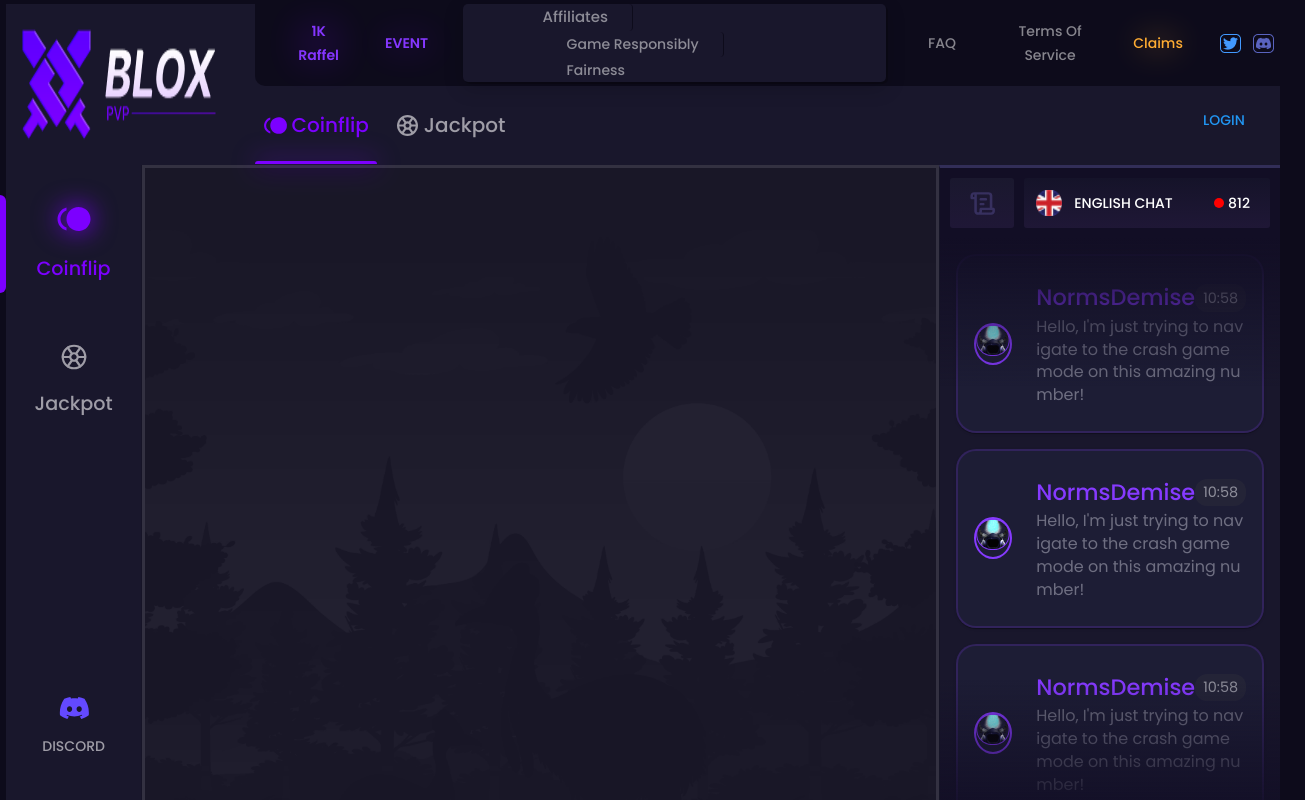
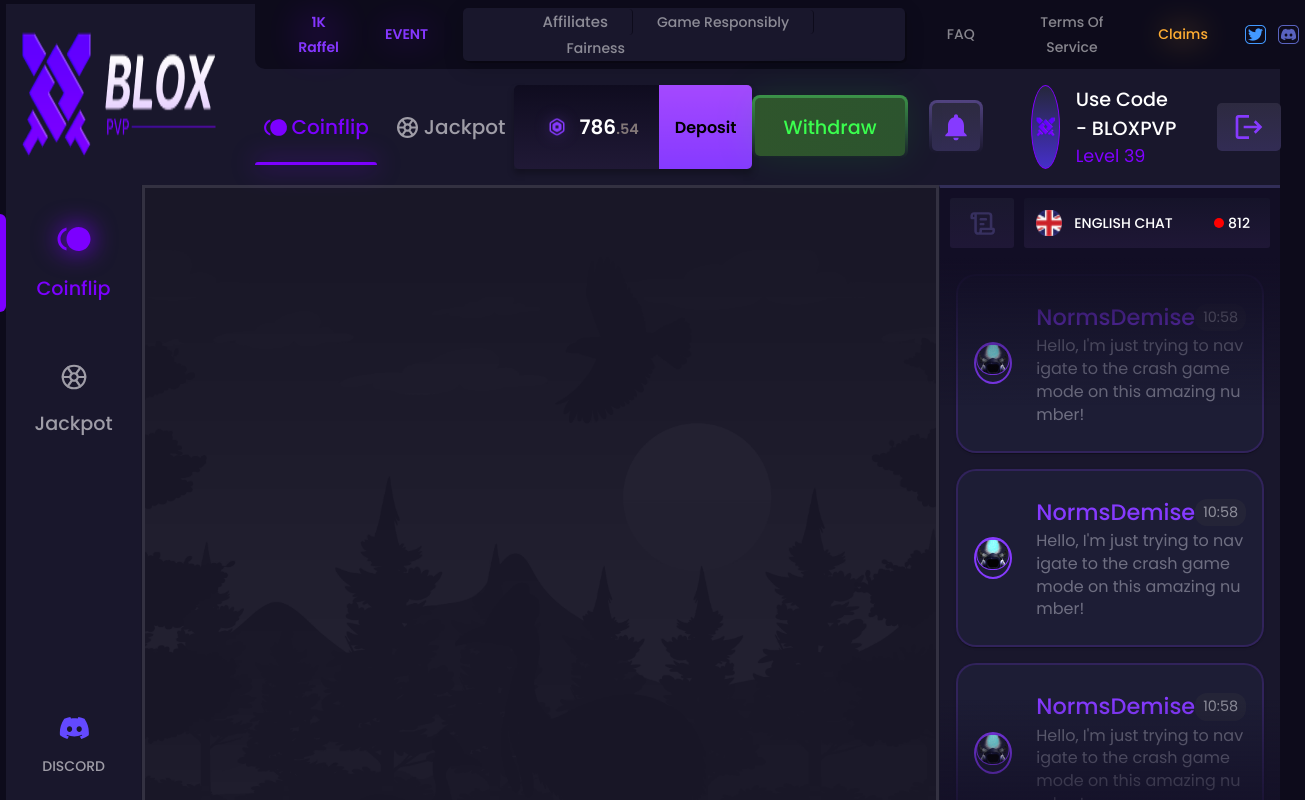
Before and after one commit to JackBlack69-hub/BlocksPvp, a React (Create React App) app: page / in a window 1280 px wide. Shown: the top 800 px of the page, 1305 px wide, since content can reach past the window. Built offline with nearby package versions, Linux system fonts and the light colour scheme.

Commit message:
feat: added styles to deposit div

```diff
--- a/src/components/Navbar.jsx
+++ b/src/components/Navbar.jsx
@@ -1,6 +1,6 @@
 // Navbar.js
 import React, { useState } from "react";
-import { AppBar, Box, Toolbar, Typography, Button } from "@mui/material";
+import { Button } from "@mui/material";
 import logo from "./assets/Logopvp.png";
 import UpperNavbar from "./UpperNavbar";
 import { sizing } from "@mui/system";
@@ -12,7 +12,7 @@
 import BasicModal from "./BasicModal";
 
 function Navbar(props) {
-  const [login, isLogin] = useState(false);
+  const [login, isLogin] = useState(true);
   const [username, setUsername] = React.useState("");
   const handleButtonClick = (button) => {
     console.log("Selected Button:", button);
@@ -142,13 +142,14 @@
 
             {login === true ? (
               <>
-                {" "}
                 <div className={styles.deposit}>
                   <button className={styles.depositNumber}>
-                    <div>
+                    <div style={{ display: "flex" }}>
                       <img src={robluxImg}></img>
                     </div>
-                    <div>786.54</div>
+                    <p>
+                      786<span>.54</span>
+                    </p>
                   </button>
                   <button className={styles.depositText}>Deposit</button>
                 </div>
@@ -171,6 +172,7 @@
                         borderStyle: "solid",
                         borderImageSlice: 1,
                         borderRadius: "8px",
+                        fontWeight: 500,
                       }}
                       className={styles.withdraw}
                     >
--- a/src/components/Navbar.module.css
+++ b/src/components/Navbar.module.css
@@ -20,6 +20,8 @@
   display: flex;
   justify-content: center;
   align-items: stretch;
+
+  box-shadow: 0 5px 6px 0 rgba(0, 0, 0, 0.25);
 }
 
 .depositNumber {
@@ -45,8 +47,14 @@
   background: linear-gradient(180deg, #0f0c1f 0%, #201936 100%), #863aff;
 }
 
-.depositNumber > span {
-  font-size: 0.7rem;
+.depositNumber p {
+  margin: 0;
+  font-size: 1.25rem;
+  font-weight: 600;
+}
+
+.depositNumber span {
+  font-size: 0.9rem;
   color: #837878;
 }
 
```
